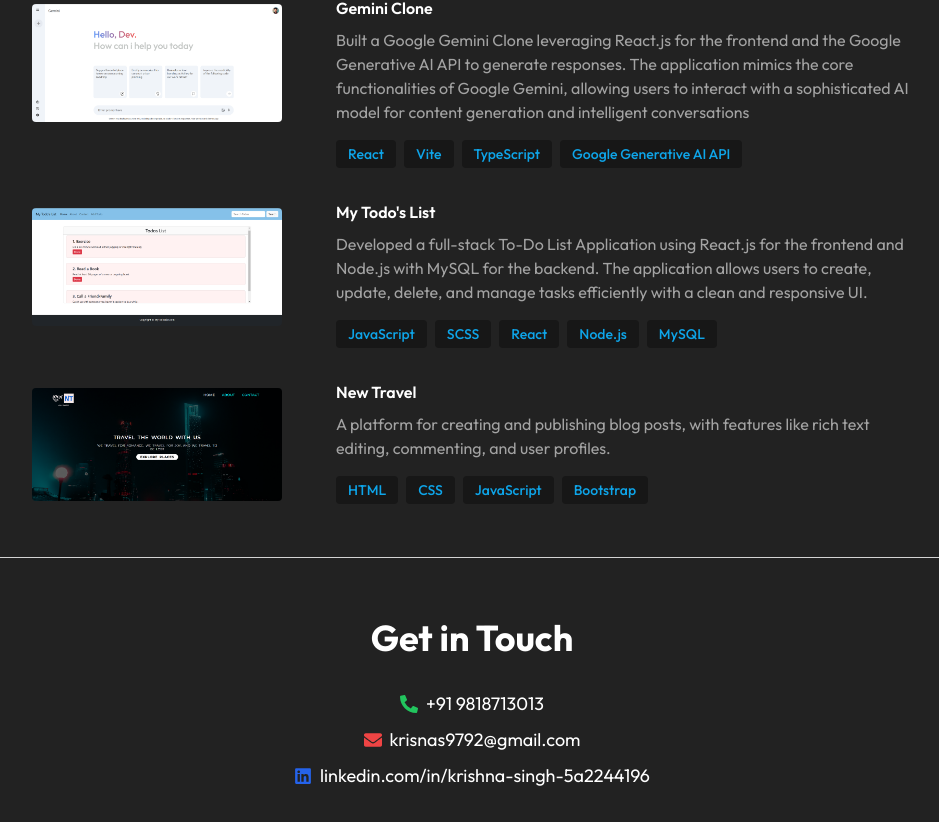
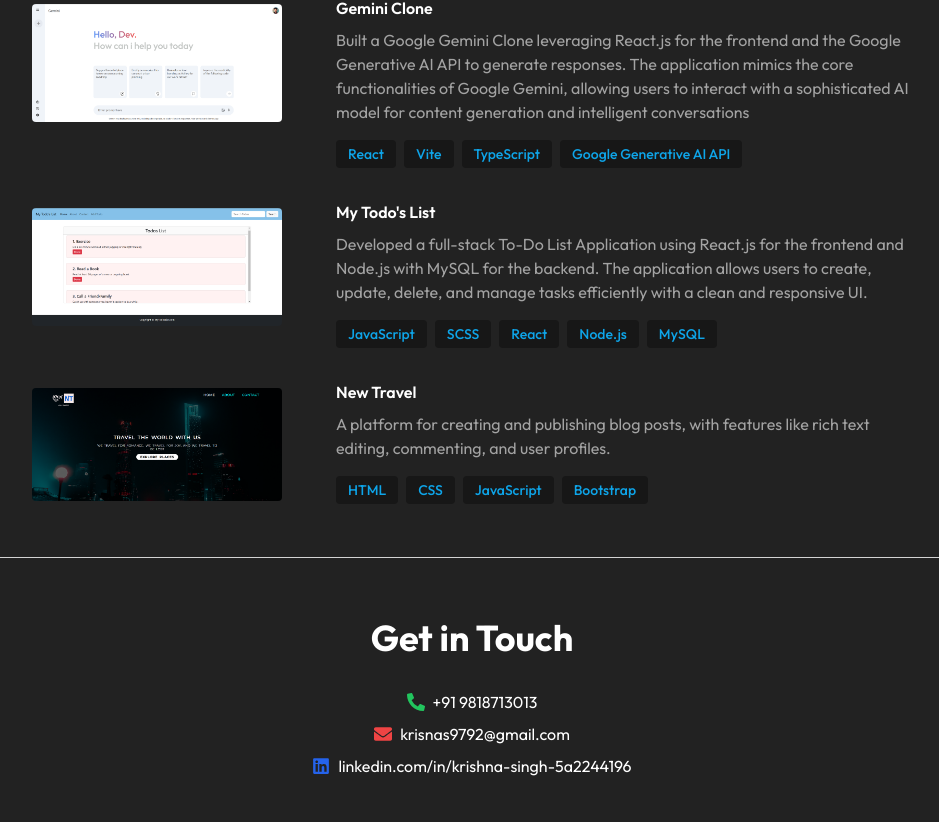
Before and after one commit to Szkrishna/My-Portfolio, a React (Vite) app: page / in a window 1280 px wide. Shown: the part 4599-5421 px from the top of the page, without its empty margins (168-1107 px from the left). Built offline with nearby package versions, Linux system fonts and the light colour scheme.

Commit message:
cv changed

```diff
--- a/src/components/Contacts.jsx
+++ b/src/components/Contacts.jsx
@@ -19,7 +19,7 @@
           whileInView={{ opacity: 1, y: 0 }}
           initial={{ opacity: 0, y: 50 }}
           transition={{ duration: 1 }}
-          className="my-4 lg:my-2 text-lg flex flex-col lg:flex-row items-center justify-center gap-1 lg:gap-2"
+          className="my-4 lg:my-2 flex flex-row items-center justify-center gap-1 lg:gap-2"
         >
           <FaPhoneAlt className="text-lg text-green-500" />
           <a href="tel:+919818713013" className="hover:underline">
@@ -31,7 +31,7 @@
           whileInView={{ opacity: 1, x: 0 }}
           initial={{ opacity: 0, x: 100 }}
           transition={{ duration: 1.5 }}
-          className="my-4 lg:my-2 text-lg flex flex-col lg:flex-row items-center justify-center gap-1 lg:gap-2"
+          className="my-4 lg:my-2 flex flex-row items-center justify-center gap-1 lg:gap-2"
         >
           <FaEnvelope className="text-lg text-red-500" />
           <a href="mailto:krisnas9792@gmail.com" className="hover:underline">
@@ -43,7 +43,7 @@
           whileInView={{ opacity: 1, y: 0 }}
           initial={{ opacity: 0, y: 50 }}
           transition={{ duration: 1 }}
-          className="my-4 lg:my-2 text-lg flex flex-col lg:flex-row items-center justify-center gap-1 lg:gap-2"
+          className="my-4 lg:my-2 flex flex-row items-center justify-center gap-1 lg:gap-2"
         >
           <FaLinkedin className="text-lg text-blue-600" />
           <a
--- a/src/components/Navbar.jsx
+++ b/src/components/Navbar.jsx
@@ -84,7 +84,7 @@
             <Tooltip id="hackerrank" place="bottom" content="HackerRank" style={{ fontSize: "14px", backgroundColor: "#6B7280" }} />
 
             <a
-              href="https://drive.google.com/file/d/11NMxvbG-mLYy4Js1Us8QCKHR18HNsiZd/view?usp=sharing"
+              href="https://drive.google.com/file/d/18ZJf1RMtkKAi8NTtkfWDBOyUUc7E5mU2/view?usp=sharing"
               target="_blank"
               rel="noopener noreferrer"
               data-tooltip-id="cv"
```
